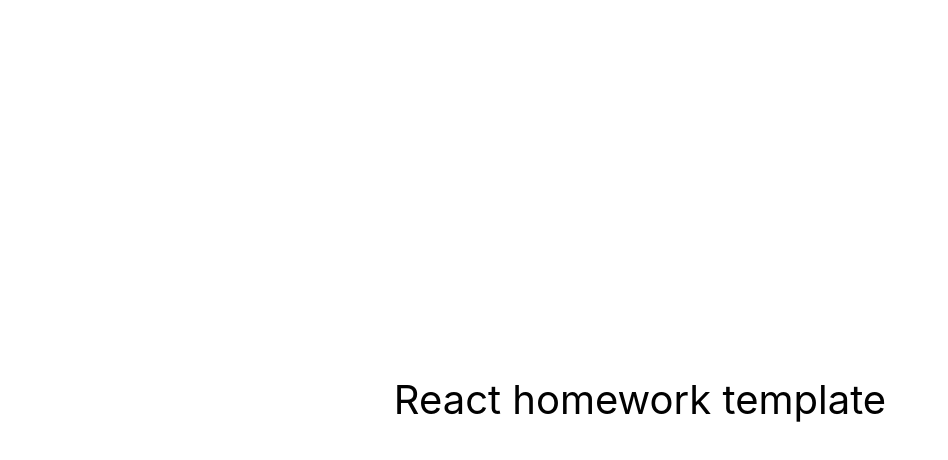
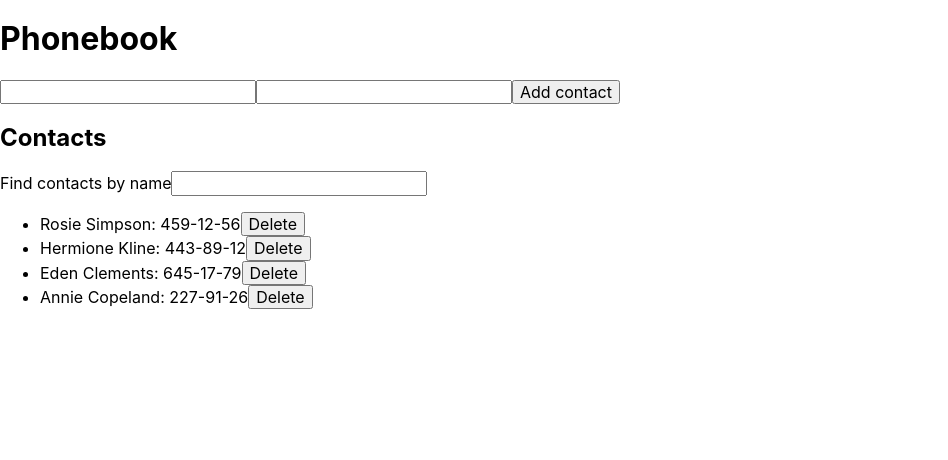
Before and after one commit to Germano1994/goit-react-hw-02-phonebook, a React (Create React App) app: page / in a window 1280 px wide. Shown: the top 460 px of the page, without its empty margins (0-948 px from the left). Built offline with nearby package versions, Linux system fonts and the light colour scheme.

Commit message:
added files

```diff
--- a/src/components/App.jsx
+++ b/src/components/App.jsx
@@ -1,16 +1,52 @@
-export const App = () => {
-  return (
-    <div
-      style={{
-        height: '100vh',
-        display: 'flex',
-        justifyContent: 'center',
-        alignItems: 'center',
-        fontSize: 40,
-        color: '#010101'
-      }}
-    >
-      React homework template
-    </div>
-  );
-};
+import React, { Component } from 'react';
+import ContactForm from './ContactForm';
+import ContactList from './ContactList';
+import Filter from './Filter';
+import { nanoid } from 'nanoid';
+
+class App extends Component {
+  state = {
+    contacts: [
+      { id: 'id-1', name: 'Rosie Simpson', number: '459-12-56' },
+      { id: 'id-2', name: 'Hermione Kline', number: '443-89-12' },
+      { id: 'id-3', name: 'Eden Clements', number: '645-17-79' },
+      { id: 'id-4', name: 'Annie Copeland', number: '227-91-26' },
+    ],
+    filter: '',
+  };
+
+  addContact = newContact => {
+    this.setState(prevState => ({
+      contacts: [...prevState.contacts, newContact],
+    }));
+  };
+
+  deleteContact = contactId => {
+    this.setState(prevState => ({
+      contacts: prevState.contacts.filter(contact => contact.id !== contactId),
+    }));
+  };
+
+  changeFilter = event => {
+    this.setState({ filter: event.target.value });
+  };
+
+  render() {
+    const { contacts, filter } = this.state;
+    const filteredContacts = contacts.filter(contact =>
+      contact.name.toLowerCase().includes(filter.toLowerCase())
+    );
+
+    return (
+      <div>
+        <h1>Phonebook</h1>
+        <ContactForm addContact={this.addContact} />
+        <h2>Contacts</h2>
+        <Filter value={filter} onChangeFilter={this.changeFilter} />
+        <ContactList contacts={filteredContacts} onDeleteContact={this.deleteContact} />
+      </div>
+    );
+  }
+}
+
+export default App;
--- /dev/null
+++ b/src/components/ContactForm.jsx
@@ -0,0 +1,57 @@
+import React, { Component } from 'react';
+import { nanoid } from 'nanoid';
+
+class ContactForm extends Component {
+  state = {
+    name: '',
+    number: '',
+  };
+
+  handleInputChange = event => {
+    const { name, value } = event.target;
+    this.setState({ [name]: value });
+  };
+
+  handleSubmit = event => {
+    event.preventDefault();
+    const { name, number } = this.state;
+    const { contacts, addContact } = this.props;
+
+    if (name.trim() === '' || number.trim() === '') return;
+
+    const newContact = { id: nanoid(), name, number };
+    addContact(newContact);
+
+    this.setState({ name: '', number: '' });
+  };
+
+  render() {
+    const { name, number } = this.state;
+
+    return (
+      <form onSubmit={this.handleSubmit}>
+        <input
+          type="text"
+          name="name"
+          pattern="^[a-zA-Zа-яА-Я]+(([' -][a-zA-Zа-яА-Я ])?[a-zA-Zа-яА-Я]*)*$"
+          title="Name may contain only letters, apostrophe, dash and spaces."
+          required
+          value={name}
+          onChange={this.handleInputChange}
+        />
+        <input
+          type="tel"
+          name="number"
+          pattern="\+?\d{1,4}?[-.\s]?\(?\d{1,3}?\)?[-.\s]?\d{1,4}[-.\s]?\d{1,4}[-.\s]?\d{1,9}"
+          title="Phone number must be digits and can contain spaces, dashes, parentheses and can start with +"
+          required
+          value={number}
+          onChange={this.handleInputChange}
+        />
+        <button type="submit">Add contact</button>
+      </form>
+    );
+  }
+}
+
+export default ContactForm;
--- /dev/null
+++ b/src/components/ContactList.jsx
@@ -0,0 +1,14 @@
+import React from 'react';
+
+const ContactList = ({ contacts, onDeleteContact }) => (
+  <ul>
+    {contacts.map(contact => (
+      <li key={contact.id}>
+        {contact.name}: {contact.number}
+        <button onClick={() => onDeleteContact(contact.id)}>Delete</button>
+      </li>
+    ))}
+  </ul>
+);
+
+export default ContactList;
--- /dev/null
+++ b/src/components/Filter.jsx
@@ -0,0 +1,12 @@
+import React from 'react';
+
+const Filter = ({ value, onChangeFilter }) => (
+  <div>
+    <label>
+      Find contacts by name
+      <input type="text" value={value} onChange={onChangeFilter} />
+    </label>
+  </div>
+);
+
+export default Filter;
--- a/src/index.js
+++ b/src/index.js
@@ -1,10 +1,15 @@
 import React from 'react';
-import ReactDOM from 'react-dom/client';
-import { App } from 'components/App';
+import ReactDOM from 'react-dom';
+import { createRoot } from 'react-dom/client';
+import App from './components/App';
 import './index.css';
 
-ReactDOM.createRoot(document.getElementById('root')).render(
+const root = document.getElementById('root');
+const rootElement = (
   <React.StrictMode>
     <App />
   </React.StrictMode>
 );
+
+const rootInstance = createRoot(root);
+rootInstance.render(rootElement);
```
